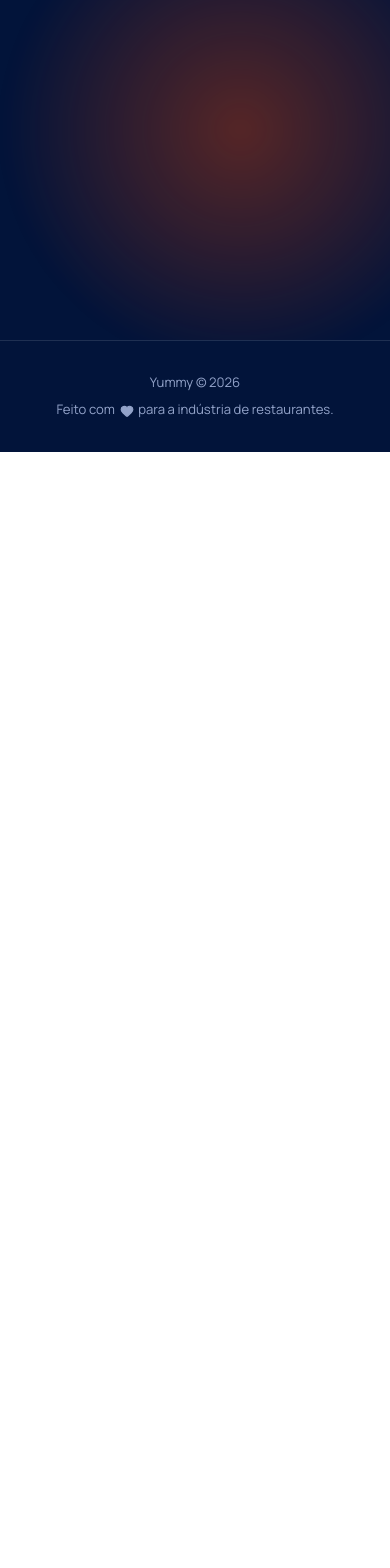
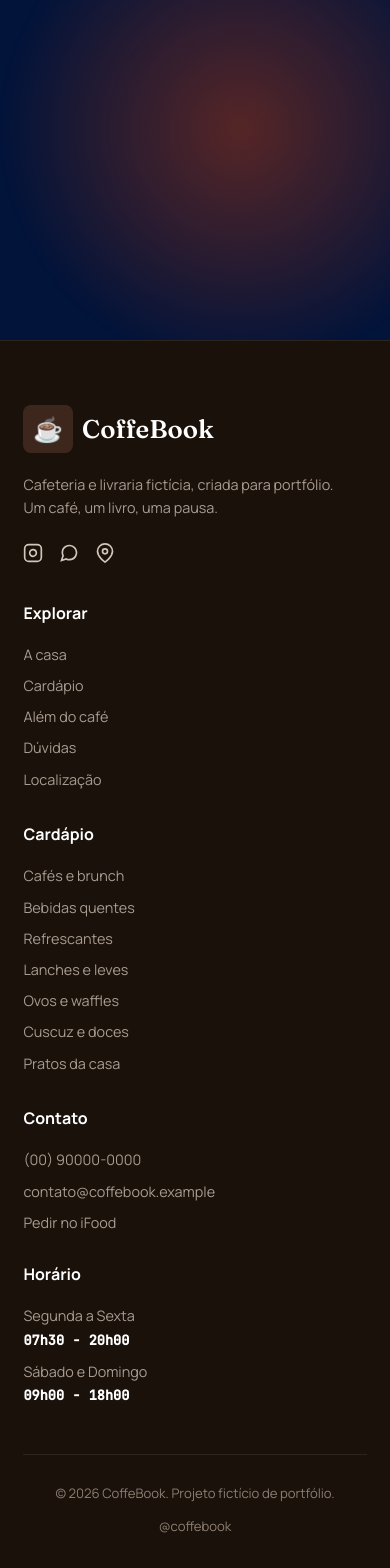
Before and after one commit to gidelmarjr-art/yummy, a React (Create React App) app in the folder frontend/: page / in a window 390 px wide. Shown: the part 7807-9375 px from the top of the page. Before the commit the page ends 8259 px from the top, so only its background shows below. Built offline with nearby package versions, Linux system fonts and the light colour scheme; no server answers.

Commit message:
Atualização LandingPage

```diff
--- a/frontend/src/apps/web/pages/landing/Landing.css
+++ b/frontend/src/apps/web/pages/landing/Landing.css
@@ -273,8 +273,13 @@
   border-radius: 50%;
 }
 
-.ticket::before { top: -8px; }
-.ticket::after { bottom: -8px; }
+.ticket::before {
+  top: -8px;
+}
+
+.ticket::after {
+  bottom: -8px;
+}
 
 .ticket__head {
   display: flex;
@@ -608,9 +613,20 @@
   white-space: nowrap;
 }
 
-.pulse__node--1 { top: 6%; left: 4%; }
-.pulse__node--2 { bottom: 10%; left: 0%; }
-.pulse__node--3 { top: 12%; right: 2%; }
+.pulse__node--1 {
+  top: 6%;
+  left: 4%;
+}
+
+.pulse__node--2 {
+  bottom: 10%;
+  left: 0%;
+}
+
+.pulse__node--3 {
+  top: 12%;
+  right: 2%;
+}
 
 .stock__panel {
   max-width: 620px;
@@ -709,19 +725,143 @@
   margin: 0 0 2rem;
 }
 
-.footer {
+/* ==========================================================================
+   CoffeBook Footer Styling
+   ========================================================================== */
+
+.coffe-footer {
+  background-color: #1a110b;
+  /* Tom escuro de café */
+  color: #d1c7bd;
+  padding: 4rem 6vw 2rem;
+  font-family: var(--font-body);
+  border-top: 1px solid rgba(255, 255, 255, 0.08);
+}
+
+.coffe-footer__inner {
+  max-width: 1200px;
+  margin: 0 auto;
+  display: grid;
+  grid-template-columns: 1.5fr 1fr 1fr 1.2fr;
+  gap: 2.5rem;
+  padding-bottom: 3rem;
+}
+
+/* Brand Section */
+.coffe-footer__logo {
+  display: flex;
+  align-items: center;
+  gap: 0.6rem;
+  margin-bottom: 1.2rem;
+}
+
+.coffe-footer__logo-icon {
+  font-size: 1.5rem;
+  background: #3d271d;
+  padding: 0.4rem 0.6rem;
+  border-radius: 8px;
+}
+
+.coffe-footer__logo-text {
+  font-family: var(--font-display);
+  font-size: 1.6rem;
+  font-weight: 600;
+  color: #ffffff;
+}
+
+.coffe-footer__desc {
+  font-size: 0.9rem;
+  line-height: 1.6;
+  color: #a89c91;
+  margin-bottom: 1.5rem;
+}
+
+.coffe-footer__socials {
+  display: flex;
+  gap: 1rem;
+}
+
+.coffe-footer__socials a {
+  color: #d1c7bd;
+  transition: color 0.2s ease, transform 0.2s ease;
+}
+
+.coffe-footer__socials a:hover {
+  color: #ffffff;
+  transform: translateY(-2px);
+}
+
+/* Footer Columns */
+.coffe-footer__col h4 {
+  color: #ffffff;
+  font-family: var(--font-body);
+  font-size: 1rem;
+  font-weight: 700;
+  margin: 0 0 1.2rem 0;
+}
+
+.coffe-footer__col ul {
+  list-style: none;
+  padding: 0;
+  margin: 0;
+  display: flex;
+  flex-direction: column;
+  gap: 0.6rem;
+}
+
+.coffe-footer__col li,
+.coffe-footer__col a {
+  font-size: 0.9rem;
+  color: #a89c91;
+  transition: color 0.2s ease;
+}
+
+.coffe-footer__col a:hover {
+  color: #ffffff;
+}
+
+.coffe-footer__hours p {
+  margin: 0;
+  font-size: 0.9rem;
+  color: #a89c91;
+}
+
+.coffe-footer__hours span {
+  font-family: var(--font-mono);
+  font-size: 0.85rem;
+  color: #ffffff;
+  font-weight: 600;
+}
+
+/* Bottom Bar */
+.coffe-footer__bottom {
+  max-width: 1200px;
+  margin: 0 auto;
+  padding-top: 1.8rem;
+  border-top: 1px solid rgba(255, 255, 255, 0.08);
   display: flex;
   justify-content: space-between;
-  padding: 2rem 6vw;
-  border-top: 1px solid var(--line);
-  color: var(--muted);
+  align-items: center;
   font-size: 0.82rem;
+  color: #8c7e72;
 }
 
-@media (max-width: 620px) {
-  .footer {
+/* Responsividade */
+@media (max-width: 900px) {
+  .coffe-footer__inner {
+    grid-template-columns: 1fr 1fr;
+    gap: 2rem;
+  }
+}
+
+@media (max-width: 580px) {
+  .coffe-footer__inner {
+    grid-template-columns: 1fr;
+  }
+
+  .coffe-footer__bottom {
     flex-direction: column;
-    gap: 0.5rem;
+    gap: 0.8rem;
     text-align: center;
   }
 }
--- a/frontend/src/apps/web/pages/landing/Landing.jsx
+++ b/frontend/src/apps/web/pages/landing/Landing.jsx
@@ -667,21 +667,143 @@ export default function LandingPage() {
         </div>
       </section>
 
-      <footer className="footer">
-        <span>Yummy © 2026</span>
-        <span>
-          Feito com{" "}
-          <Heart
-            size={14}
-            fill="currentColor"
-            style={{
-              display: "inline",
-              verticalAlign: "middle",
-              margin: "0 2px",
-            }}
-          />{" "}
-          para a indústria de restaurantes.
-        </span>
+      {/* Rodapé CoffeBook */}
+      <footer className="coffe-footer">
+        <div className="coffe-footer__inner">
+          {/* Brand & Sobre */}
+          <div className="coffe-footer__brand">
+            <div className="coffe-footer__logo">
+              <span className="coffe-footer__logo-icon">☕</span>
+              <span className="coffe-footer__logo-text">CoffeBook</span>
+            </div>
+            <p className="coffe-footer__desc">
+              Cafeteria e livraria fictícia, criada para portfólio.
+              <br />
+              Um café, um livro, uma pausa.
+            </p>
+            <div className="coffe-footer__socials">
+              <a href="#instagram" aria-label="Instagram">
+                <svg
+                  width="20"
+                  height="20"
+                  fill="none"
+                  stroke="currentColor"
+                  strokeWidth="2"
+                  viewBox="0 0 24 24"
+                >
+                  <rect x="2" y="2" width="20" height="20" rx="5" ry="5"></rect>
+                  <path d="M16 11.37A4 4 0 1 1 12.63 8 4 4 0 0 1 16 11.37z"></path>
+                  <line x1="17.5" y1="6.5" x2="17.51" y2="6.5"></line>
+                </svg>
+              </a>
+              <a href="#whatsapp" aria-label="WhatsApp">
+                <svg
+                  width="20"
+                  height="20"
+                  fill="none"
+                  stroke="currentColor"
+                  strokeWidth="2"
+                  viewBox="0 0 24 24"
+                >
+                  <path d="M21 11.5a8.38 8.38 0 0 1-.9 3.8 8.5 8.5 0 0 1-7.6 4.7 8.38 8.38 0 0 1-3.8-.9L3 21l1.9-5.7a8.38 8.38 0 0 1-.9-3.8 8.5 8.5 0 0 1 4.7-7.6 8.38 8.38 0 0 1 3.8-.9h.5a8.48 8.48 0 0 1 8 8v.5z"></path>
+                </svg>
+              </a>
+              <a href="#location" aria-label="Localização">
+                <svg
+                  width="20"
+                  height="20"
+                  fill="none"
+                  stroke="currentColor"
+                  strokeWidth="2"
+                  viewBox="0 0 24 24"
+                >
+                  <path d="M21 10c0 7-9 13-9 13s-9-6-9-13a9 9 0 0 1 18 0z"></path>
+                  <circle cx="12" cy="10" r="3"></circle>
+                </svg>
+              </a>
+            </div>
+          </div>
+
+          {/* Coluna 1: Explorar */}
+          <div className="coffe-footer__col">
+            <h4>Explorar</h4>
+            <ul>
+              <li>
+                <a href="#a-casa">A casa</a>
+              </li>
+              <li>
+                <a href="#cardapio">Cardápio</a>
+              </li>
+              <li>
+                <a href="#alem-do-cafe">Além do café</a>
+              </li>
+              <li>
+                <a href="#duvidas">Dúvidas</a>
+              </li>
+              <li>
+                <a href="#localizacao">Localização</a>
+              </li>
+            </ul>
+          </div>
+
+          {/* Coluna 2: Cardápio */}
+          <div className="coffe-footer__col">
+            <h4>Cardápio</h4>
+            <ul>
+              <li>
+                <a href="#cafes-brunch">Cafés e brunch</a>
+              </li>
+              <li>
+                <a href="#bebidas-quentes">Bebidas quentes</a>
+              </li>
+              <li>
+                <a href="#refrescantes">Refrescantes</a>
+              </li>
+              <li>
+                <a href="#lanches-leves">Lanches e leves</a>
+              </li>
+              <li>
+                <a href="#ovos-waffles">Ovos e waffles</a>
+              </li>
+              <li>
+                <a href="#cuscuz-doces">Cuscuz e doces</a>
+              </li>
+              <li>
+                <a href="#pratos-casa">Pratos da casa</a>
+              </li>
+            </ul>
+          </div>
+
+          {/* Coluna 3: Contato & Horário */}
+          <div className="coffe-footer__col">
+            <h4>Contato</h4>
+            <ul className="coffe-footer__info-list">
+              <li>(00) 90000-0000</li>
+              <li>
+                <a href="mailto:contato@coffebook.example">
+                  contato@coffebook.example
+                </a>
+              </li>
+              <li>
+                <a href="#ifood">Pedir no iFood</a>
+              </li>
+            </ul>
+
+            <h4 style={{ marginTop: "1.8rem" }}>Horário</h4>
+            <div className="coffe-footer__hours">
+              <p>Segunda a Sexta</p>
+              <span>07h30 - 20h00</span>
+              <p style={{ marginTop: "0.6rem" }}>Sábado e Domingo</p>
+              <span>09h00 - 18h00</span>
+            </div>
+          </div>
+        </div>
+
+        {/* Linha de Copyright */}
+        <div className="coffe-footer__bottom">
+          <span>© 2026 CoffeBook. Projeto fictício de portfólio.</span>
+          <span>@coffebook</span>
+        </div>
       </footer>
     </div>
   );
```
